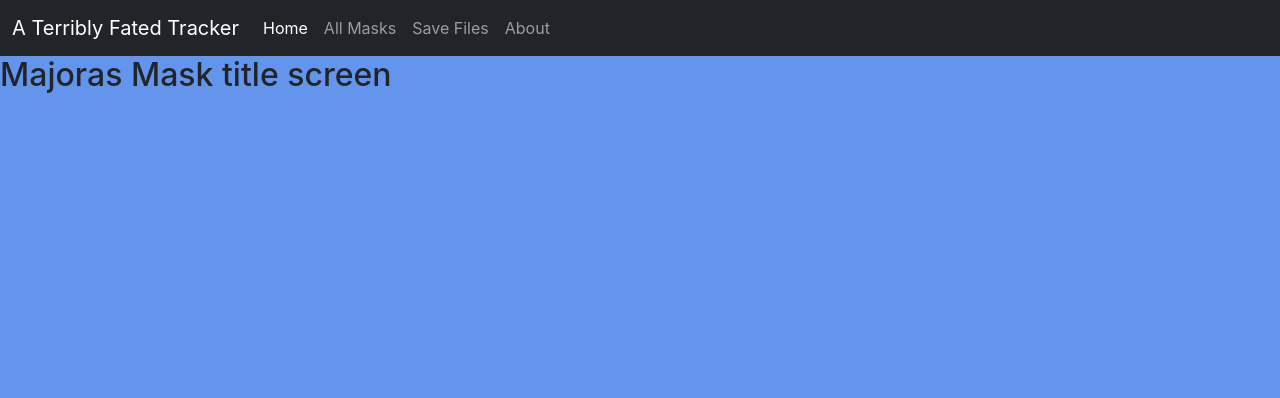
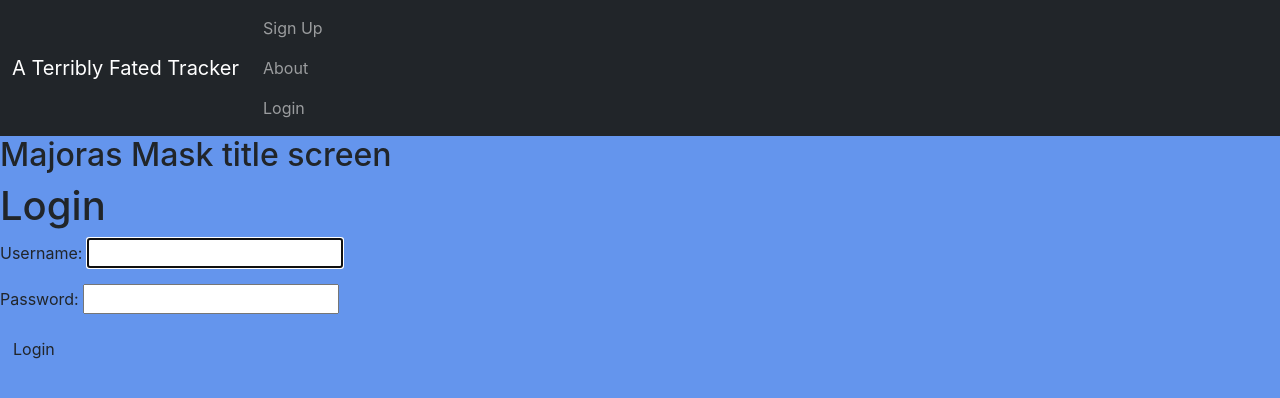
Before and after one commit to breyshaw/A-Terribly-Fated-Tracker, a Django app: page / in a window 1280 px wide. Shown: the top 398 px of the page. Run offline with Django 3.2, Linux system fonts and the light colour scheme.

Commit message:
add authorization and authentication, limit files user can view only to their own, create signup page and functionality

```diff
--- a/a_terribly_fated_tracker/settings.py
+++ b/a_terribly_fated_tracker/settings.py
@@ -122,6 +122,9 @@ USE_TZ = True
 # https://docs.djangoproject.com/en/3.2/howto/static-files/
 
 STATIC_URL = '/static/'
+LOGIN_URL = 'home'
+LOGIN_REDIRECT_URL = 'files_index'
+LOGOUT_REDIRECT_URL = 'home'
 
 # Default primary key field type
 # https://docs.djangoproject.com/en/3.2/ref/settings/#default-auto-field
--- a/a_terribly_fated_tracker/urls.py
+++ b/a_terribly_fated_tracker/urls.py
@@ -19,4 +19,5 @@ from django.urls import path, include
 urlpatterns = [
     path('admin/', admin.site.urls),
     path('', include('main_app.urls')),
+    path('accounts/', include('django.contrib.auth.urls')),
 ]
--- a/main_app/templates/base.html
+++ b/main_app/templates/base.html
@@ -24,18 +24,24 @@
         </button>
         <div class="collapse navbar-collapse" id="navbarNav">
           <ul class="navbar-nav">
+            {% if user.is_authenticated %}
             <li class="nav-item">
-              <a class="nav-link active" aria-current="page" href="/">Home</a>
+              <a class="nav-link" href="/masks">All Masks</a>
             </li>
             <li class="nav-item">
-              <a class="nav-link" href="/masks">All Masks</a>
+              <a class="nav-link" href="/about">About</a>
             </li>
             <li class="nav-item">
               <a class="nav-link" href="/files">Save Files</a>
             </li>
             <li class="nav-item">
-              <a class="nav-link" href="/about">About</a>
+              <a class="nav-link" href="{% url 'logout' %}">Log out</a>
             </li>
+            {% else %}
+            <liclass="nav-item"><a class="nav-link" href="{% url 'signup' %}">Sign Up</a></li>
+            <li class="nav-item"><a class="nav-link" href="{% url 'about' %}">About</a></li>
+            <li class="nav-item"><a class="nav-link" href="{% url 'home' %}">Login</a></li>
+          {% endif %}
           </ul>
         </div>
       </div>
--- a/main_app/templates/home.html
+++ b/main_app/templates/home.html
@@ -11,4 +11,16 @@
 <h2>Majoras Mask title screen</h2>
 </section>
 
+{% if not user.is_authenticated %}
+  <section>
+    <form action="{% url 'home' %}" method="post" class="login">
+      <h1>Login</h1>
+      {% csrf_token %}
+      {{ form.as_p }}
+      <input type="hidden" name="next" value="{{ next }}">
+      <button type="submit" class="btn submit">Login</button>
+    </form>
+  </section>
+{% endif %}
+
 {% endblock %}
--- a/main_app/urls.py
+++ b/main_app/urls.py
@@ -2,7 +2,7 @@ from django.urls import path
 from . import views
 
 urlpatterns = [
-  path('', views.home, name='home'),
+  path('', views.Home.as_view(), name='home'),
   path('about/', views.about, name='about'),
   path('masks/', views.masks_index, name='masks_index'),
   path('masks/<int:mask_id>/', views.masks_detail, name='masks_detail'),
@@ -15,4 +15,5 @@ urlpatterns = [
   path('files/<int:pk>/delete/', views.FileDelete.as_view(), name='files_delete'),
   path('files/<int:file_id>/assoc_mask/<int:mask_id>/', views.assoc_mask, name='assoc_mask'),
   path('files/<int:file_id>/remove_mask/<int:mask_id>/', views.remove_mask, name='remove_mask'),
+  path('accounts/signup/', views.signup, name='signup'),
 ]
--- a/main_app/views.py
+++ b/main_app/views.py
@@ -1,14 +1,19 @@
 from django.shortcuts import render, redirect
 from django.views.generic.edit import CreateView, UpdateView, DeleteView
+from django.contrib.auth.views import LoginView
 from .models import Mask, File, Photo
+from django.contrib.auth import login
+from django.contrib.auth.forms import UserCreationForm
+from django.contrib.auth.decorators import login_required
+from django.contrib.auth.mixins import LoginRequiredMixin
 import uuid
 import boto3
 
 S3_BASE_URL = 'https://s3.us-east-1.amazonaws.com/'
 BUCKET = 'a-terrible-tracker'
 
-def home(request):
-  return render(request, 'home.html')
+class Home(LoginView):
+  template_name = 'home.html'
 
 # For testing with the templates, may keep this page...
 def about(request):
@@ -22,23 +27,28 @@ def masks_detail(request, mask_id):
   mask = Mask.objects.get(id=mask_id)
   return render(request, 'masks/detail.html', { 'mask': mask })
 
+@login_required(login_url='/')
 def files_index(request):
-  files = File.objects.all()
+  files = File.objects.filter(user=request.user)
   return render(request, 'files/index.html', { 'files': files })
 
+@login_required(login_url='/')
 def files_detail(request, file_id):
   file = File.objects.get(id=file_id)
   masks_file_doesnt_have = Mask.objects.exclude(id__in = file.mask_inventory.all().values_list('id'))
   return render(request, 'files/detail.html', { 'file': file, 'masks' : masks_file_doesnt_have })
 
+@login_required(login_url='/')
 def assoc_mask(request, file_id, mask_id):
   File.objects.get(id=file_id).mask_inventory.add(mask_id)
   return redirect('files_detail', file_id=file_id)
 
+@login_required(login_url='/')
 def remove_mask(request, file_id, mask_id):
   File.objects.get(id=file_id).mask_inventory.remove(mask_id)
   return redirect('files_detail', file_id=file_id)
 
+@login_required(login_url='/')
 def add_photo(request, mask_id):
   # photo-file will be the "name" attribute on the <input type="file">
   photo_file = request.FILES.get('photo-file', None)
@@ -64,15 +74,39 @@ def add_photo(request, mask_id):
   return redirect('masks_detail', mask_id=mask_id)
 
 # By convention, the FileCreate CBV will look to render a template named templates/main_app/file_form.html
-class FileCreate(CreateView):
+class FileCreate(LoginRequiredMixin, CreateView):
   model = File
-  fields = '__all__'
+  fields = ['name', 'date', 'mask_inventory']
+  success_url = '/files/'
+  def form_valid(self, form):
+    # Assign the logged in user (self.request.user)
+    form.instance.user = self.request.user  # form.instance is the save file
+    return super().form_valid(form)
+
+class FileUpdate(LoginRequiredMixin, UpdateView):
+  model = File
+  fields = ['name', 'date', 'mask_inventory']
+
+class FileDelete(LoginRequiredMixin, DeleteView):
+  model = File
   success_url = '/files/'
 
-class FileUpdate(UpdateView):
-  model = File
-  fields = '__all__'
 
-class FileDelete(DeleteView):
-  model = File
-  success_url = '/files/'
+def signup(request):
+  error_message = ''
+  if request.method == 'POST':
+    # This is how to create a 'user' form object
+    # that includes the data from the browser
+    form = UserCreationForm(request.POST)
+    if form.is_valid():
+      # This will add the user to the database
+      user = form.save()
+      # This is how we log a user in
+      login(request, user)
+      return redirect('files_index')
+    else:
+      error_message = 'Invalid sign up - try again'
+  # A bad POST or a GET request, so render signup.html with an empty form
+  form = UserCreationForm()
+  context = {'form': form, 'error_message': error_message}
+  return render(request, 'signup.html', context)
```
Also changed, not shown: main_app/templates/masks/detail.html (+13 -1 lines), main_app/templates/signup.html (added, +24 -0 lines).
